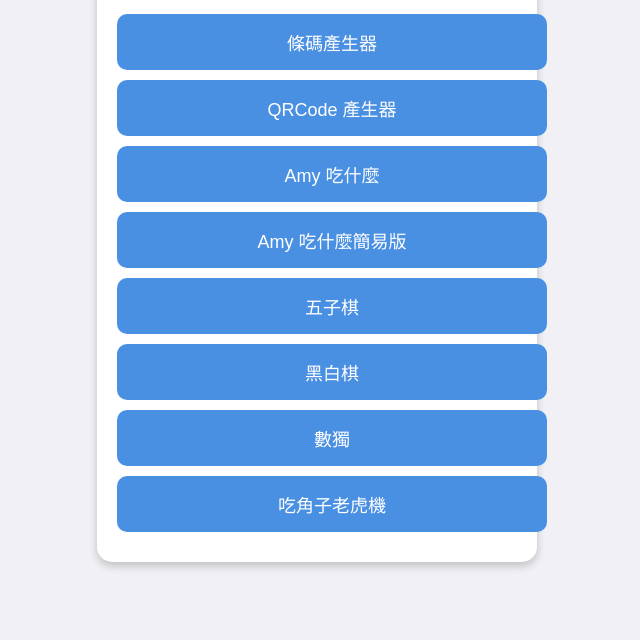
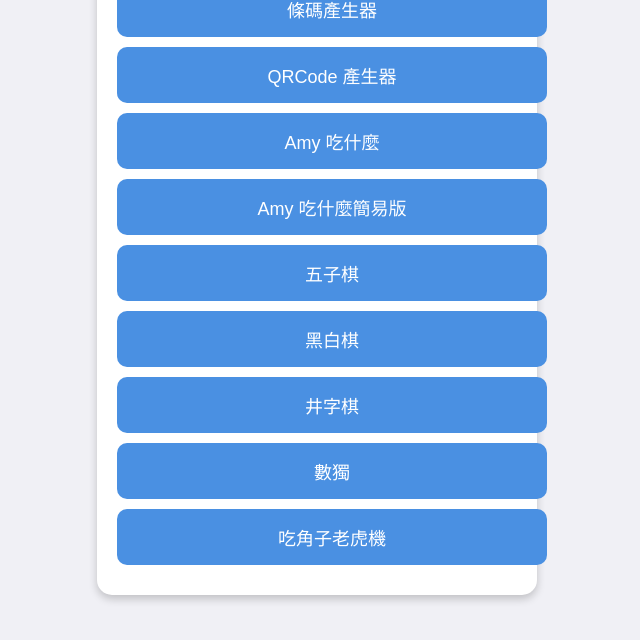
Before and after one commit to aitwg/aitwg.github.io, a plain HTML site: page index.html in a window 1280 px wide. Shown: the part 158-798 px from the top of the page, without its empty margins (323-963 px from the left). Drawn offline with Linux system fonts and the light colour scheme.

Commit message:
Update index.html

```diff
--- a/index.html
+++ b/index.html
@@ -67,6 +67,7 @@
         <a href="https://hub.aitwg.com/amyeat/" class="btn">Amy 吃什麼簡易版</a>
         <a href="https://hub.aitwg.com/gomoku/" class="btn">五子棋</a>
         <a href="https://hub.aitwg.com/othello/" class="btn">黑白棋</a>
+        <a href="https://hub.aitwg.com/tictactoe/" class="btn">井字棋</a>
         <a href="https://hub.aitwg.com/sudoku/" class="btn">數獨</a>
         <a href="https://hub.aitwg.com/slotmachine/" class="btn">吃角子老虎機</a>
     </div>
```
